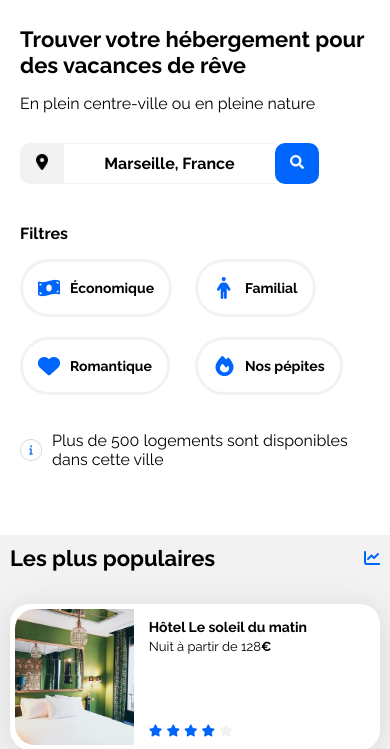
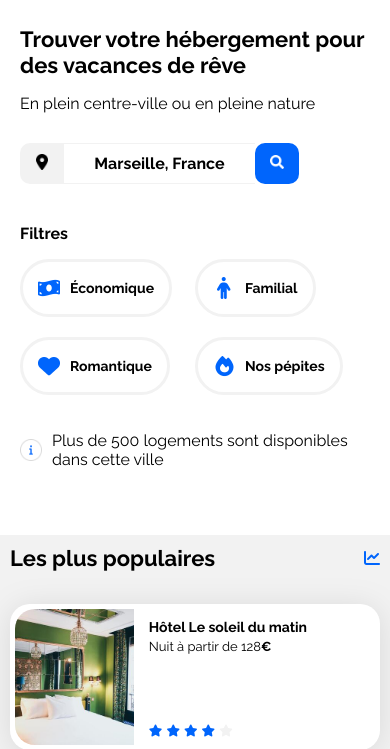
Before and after one commit to Haenmens/OC_Projet2, a plain HTML site: page index.html in a window 390 px wide. Shown: the part 114-863 px from the top of the page. Drawn offline with Linux system fonts and the light colour scheme.

Commit message:
Rectification du padding de l'input text du formulaire pour correspondre aux exigences des appareils de 320px de width

```diff
--- a/css/style.css
+++ b/css/style.css
@@ -461,6 +461,10 @@ footer li {
         margin-top: 30px;
     }
 
+    .formulaire-recherche-form-input {
+        padding: 0;
+    }
+
     .formulaire-recherche-form-location {
         border-top-left-radius: 10px;
         border-bottom-left-radius: 10px;
```
